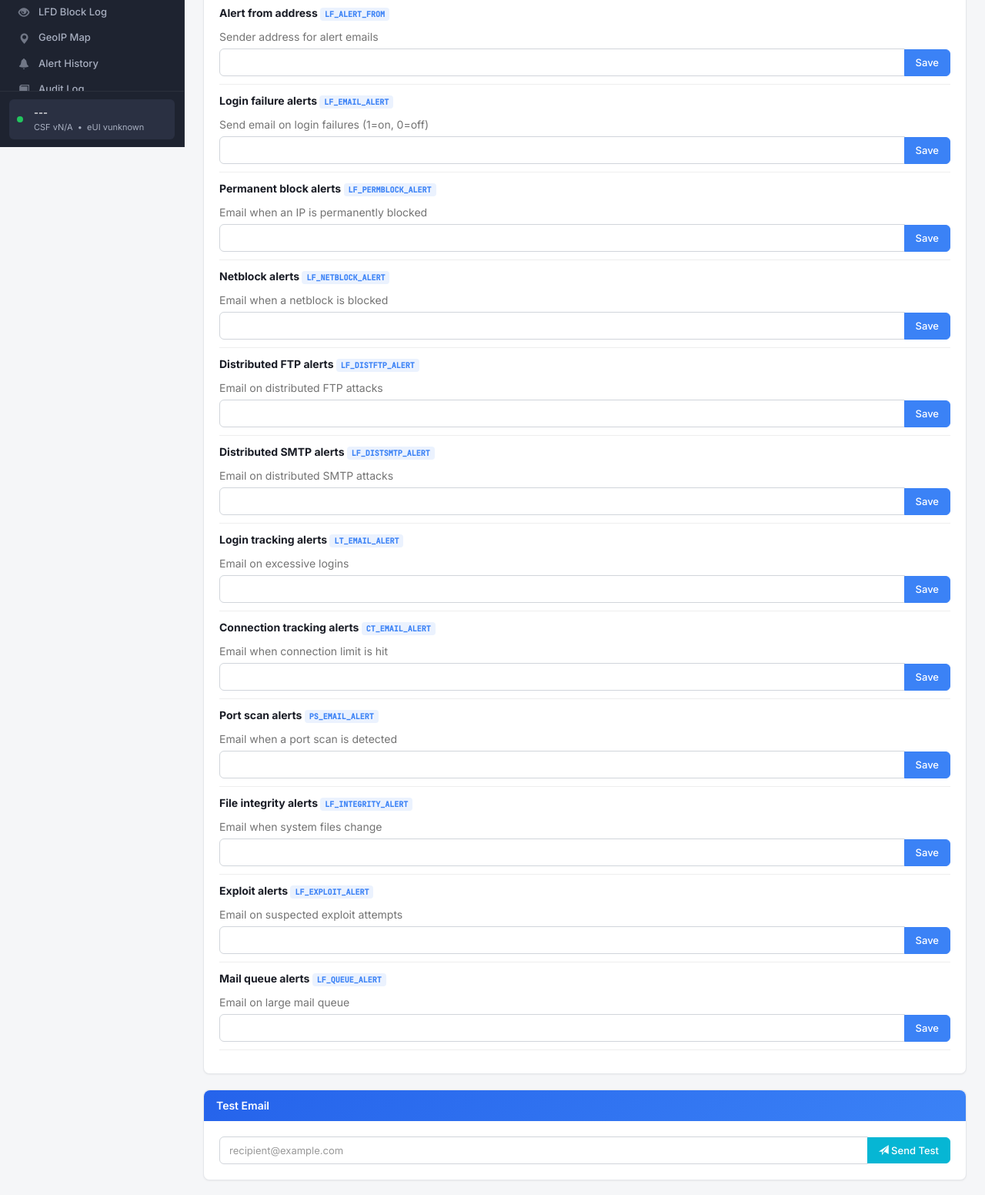
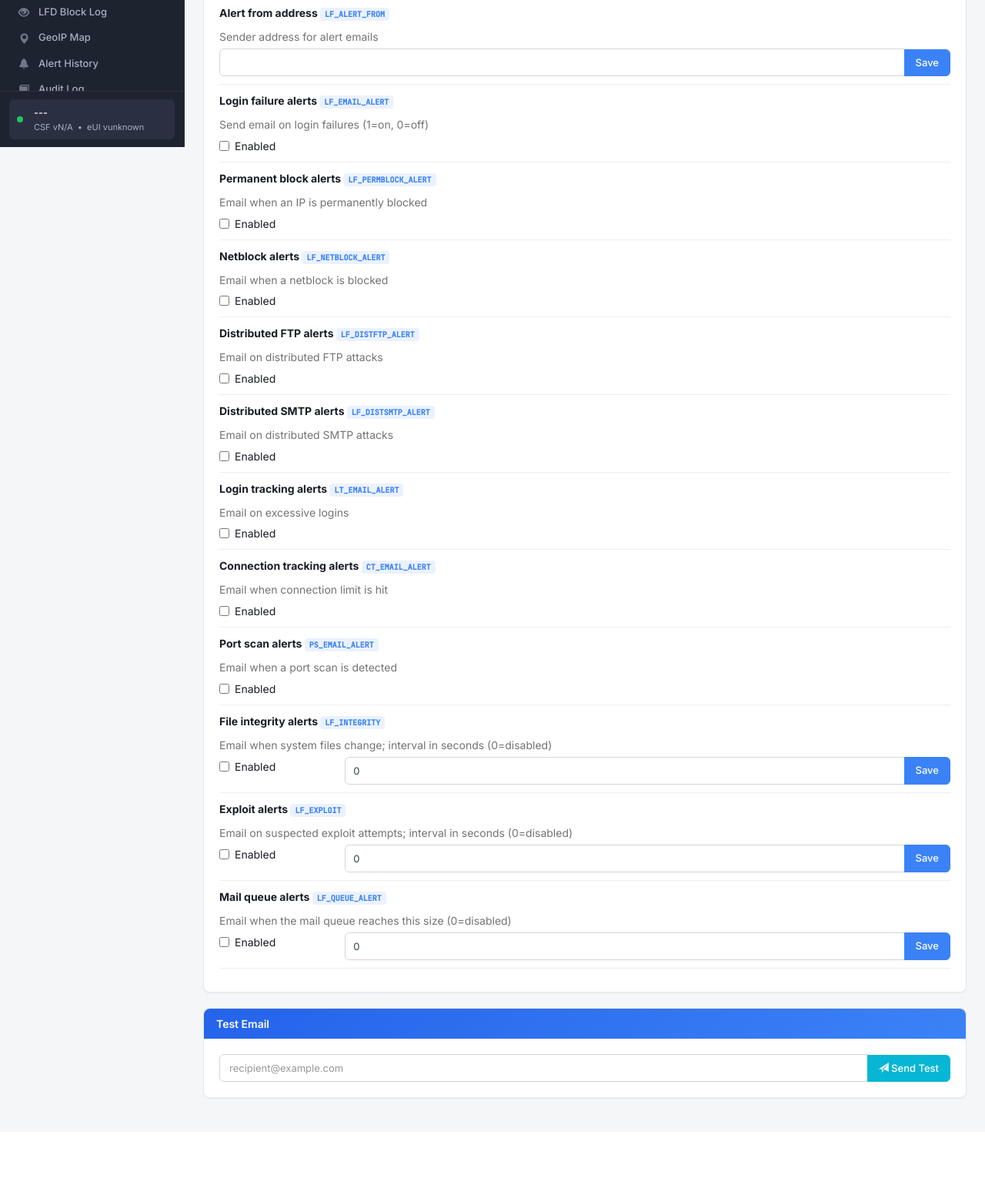
Before and after one commit to ashokjp2/CSF-eUI, a Flask app: page /email-alerts in a window 1280 px wide. Shown: the part 609-2161 px from the top of the page at 77% size. After the commit the page ends 2037 px from the top, so only its background shows below. Run offline with Flask 3, Linux system fonts and the light colour scheme; the visitor is signed in with stand-in values (Sample User, id 1); data that the repository does not hold is empty; parts of the project's set-up code (start-up, migrations or seed data) failed here and were passed over; some libraries are stand-ins or nearby versions.

Commit message:
v1.2.32: correct email alerts page to use shared recipient and real CSF feature controls

```diff
--- a/csf_backend/email_alerts.py
+++ b/csf_backend/email_alerts.py
@@ -11,19 +11,20 @@ CSFV2_CONF = "/etc/csfv2/csfv2.conf"
 _SMTP_KEYS = ("SMTP_HOST", "SMTP_PORT", "SMTP_USER", "SMTP_PASSWORD", "SMTP_FROM", "SMTP_TLS")
 
 ALERT_SETTINGS = [
-    ("LF_ALERT_TO", "Alert email address", "Email address for all LFD alerts"),
-    ("LF_ALERT_FROM", "Alert from address", "Sender address for alert emails"),
-    ("LF_EMAIL_ALERT", "Login failure alerts", "Send email on login failures (1=on, 0=off)"),
-    ("LF_PERMBLOCK_ALERT", "Permanent block alerts", "Email when an IP is permanently blocked"),
-    ("LF_NETBLOCK_ALERT", "Netblock alerts", "Email when a netblock is blocked"),
-    ("LF_DISTFTP_ALERT", "Distributed FTP alerts", "Email on distributed FTP attacks"),
-    ("LF_DISTSMTP_ALERT", "Distributed SMTP alerts", "Email on distributed SMTP attacks"),
-    ("LT_EMAIL_ALERT", "Login tracking alerts", "Email on excessive logins"),
-    ("CT_EMAIL_ALERT", "Connection tracking alerts", "Email when connection limit is hit"),
-    ("PS_EMAIL_ALERT", "Port scan alerts", "Email when a port scan is detected"),
-    ("LF_INTEGRITY_ALERT", "File integrity alerts", "Email when system files change"),
-    ("LF_EXPLOIT_ALERT", "Exploit alerts", "Email on suspected exploit attempts"),
-    ("LF_QUEUE_ALERT", "Mail queue alerts", "Email on large mail queue"),
+    ("LF_ALERT_TO", "Alert email address", "Email address for all LFD alerts", "email", ""),
+    ("LF_ALERT_FROM", "Alert from address", "Sender address for alert emails", "email", ""),
+    ("LF_EMAIL_ALERT", "Login failure alerts", "Send email on login failures (1=on, 0=off)", "toggle", ""),
+    ("LF_PERMBLOCK_ALERT", "Permanent block alerts", "Email when an IP is permanently blocked", "toggle", ""),
+    ("LF_NETBLOCK_ALERT", "Netblock alerts", "Email when a netblock is blocked", "toggle", ""),
+    ("LF_DISTFTP_ALERT", "Distributed FTP alerts", "Email on distributed FTP attacks", "toggle", ""),
+    ("LF_DISTSMTP_ALERT", "Distributed SMTP alerts", "Email on distributed SMTP attacks", "toggle", ""),
+    ("LT_EMAIL_ALERT", "Login tracking alerts", "Email on excessive logins", "toggle", ""),
+    ("CT_EMAIL_ALERT", "Connection tracking alerts", "Email when connection limit is hit", "toggle", ""),
+    ("PS_EMAIL_ALERT", "Port scan alerts", "Email when a port scan is detected", "toggle", ""),
+    # These are feature intervals/thresholds in CSF, not email-address settings.
+    ("LF_INTEGRITY", "File integrity alerts", "Email when system files change; interval in seconds (0=disabled)", "interval", "3600"),
+    ("LF_EXPLOIT", "Exploit alerts", "Email on suspected exploit attempts; interval in seconds (0=disabled)", "interval", "300"),
+    ("LF_QUEUE_ALERT", "Mail queue alerts", "Email when the mail queue reaches this size (0=disabled)", "threshold", "2000"),
 ]
 
 
@@ -138,7 +139,7 @@ def _send_via_smtp(to_addr, subject, body):
 def get_alert_settings():
     conf = _read_conf()
     settings = []
-    for key, label, description in ALERT_SETTINGS:
+    for key, label, description, control, default_value in ALERT_SETTINGS:
         value = ""
         m = re.search(rf'^{key}\s*=\s*"([^"]*)"', conf, re.MULTILINE)
         if m:
@@ -148,12 +149,14 @@ def get_alert_settings():
             "label": label,
             "description": description,
             "value": value,
+            "control": control,
+            "default_value": default_value,
         })
     return settings
 
 
 def update_alert_setting(key, value):
-    valid_keys = {k for k, _, _ in ALERT_SETTINGS}
+    valid_keys = {k for k, _, _, _, _ in ALERT_SETTINGS}
     if key not in valid_keys:
         return {"success": False, "error": f"Invalid setting: {key}"}
 
--- a/templates/email_alerts.html
+++ b/templates/email_alerts.html
@@ -117,14 +117,20 @@ $(function() {
         $.getJSON('/api/email-alerts', function(data) {
             var html = '';
             data.forEach(function(s) {
-                var inputType = (s.key.indexOf('_TO') > -1 || s.key.indexOf('_FROM') > -1) ? 'text' : 'text';
-                var isToggle = (s.value === '0' || s.value === '1') && s.key !== 'LF_ALERT_TO' && s.key !== 'LF_ALERT_FROM';
                 html += '<div class="form-group" style="border-bottom:1px solid #eee;padding-bottom:10px;margin-bottom:10px">' +
                     '<label>' + s.label + ' <code style="font-size:10px">' + s.key + '</code></label>' +
                     '<p class="help-block" style="margin-bottom:5px">' + s.description + '</p>';
-                if (isToggle) {
+                if (s.control === 'toggle') {
                     var checked = s.value === '1' ? ' checked' : '';
                     html += '<label class="checkbox-inline"><input type="checkbox" class="alert-toggle" data-key="' + s.key + '"' + checked + '> Enabled</label>';
+                } else if (s.control === 'interval' || s.control === 'threshold') {
+                    var numericChecked = s.value !== '' && s.value !== '0' ? ' checked' : '';
+                    var numericMin = s.control === 'interval' ? ' min="0"' : ' min="0"';
+                    html += '<div class="row">' +
+                        '<div class="col-md-2"><label class="checkbox-inline"><input type="checkbox" class="alert-feature-toggle" data-key="' + s.key + '" data-default="' + s.default_value + '"' + numericChecked + '> Enabled</label></div>' +
+                        '<div class="col-md-10"><div class="input-group"><input type="number" class="form-control input-sm alert-input" data-key="' + s.key + '" value="' + (s.value || '0') + '"' + numericMin + '>' +
+                        '<span class="input-group-btn"><button class="btn btn-sm btn-primary btn-save-setting" data-key="' + s.key + '">Save</button></span></div></div>' +
+                        '</div>';
                 } else {
                     html += '<div class="input-group"><input type="text" class="form-control input-sm alert-input" data-key="' + s.key + '" value="' + (s.value || '') + '">' +
                         '<span class="input-group-btn"><button class="btn btn-sm btn-primary btn-save-setting" data-key="' + s.key + '">Save</button></span></div>';
@@ -144,9 +150,19 @@ $(function() {
         }, 'json');
     });
 
+    $(document).on('change', '.alert-feature-toggle', function() {
+        var key = $(this).data('key');
+        var input = $('.alert-input[data-key="' + key + '"]');
+        var val = $(this).is(':checked') ? (input.val() === '0' ? $(this).data('default') : input.val()) : '0';
+        if ($(this).is(':checked')) { input.val(val); }
+        $.post('/api/email-alerts', JSON.stringify({key: key, value: val}), function(r) {
+            showToast(r.message || 'Updated', r.success ? 'success' : 'danger');
+        }, 'json');
+    });
+
     $(document).on('click', '.btn-save-setting', function() {
         var key = $(this).data('key');
-        var val = $('input[data-key="' + key + '"]').val().trim();
+        var val = $('.alert-input[data-key="' + key + '"]').val().trim();
         $.post('/api/email-alerts', JSON.stringify({key: key, value: val}), function(r) {
             showToast(r.message || 'Updated', r.success ? 'success' : 'danger');
         }, 'json');
```
Also changed, not shown: 1 other file.
